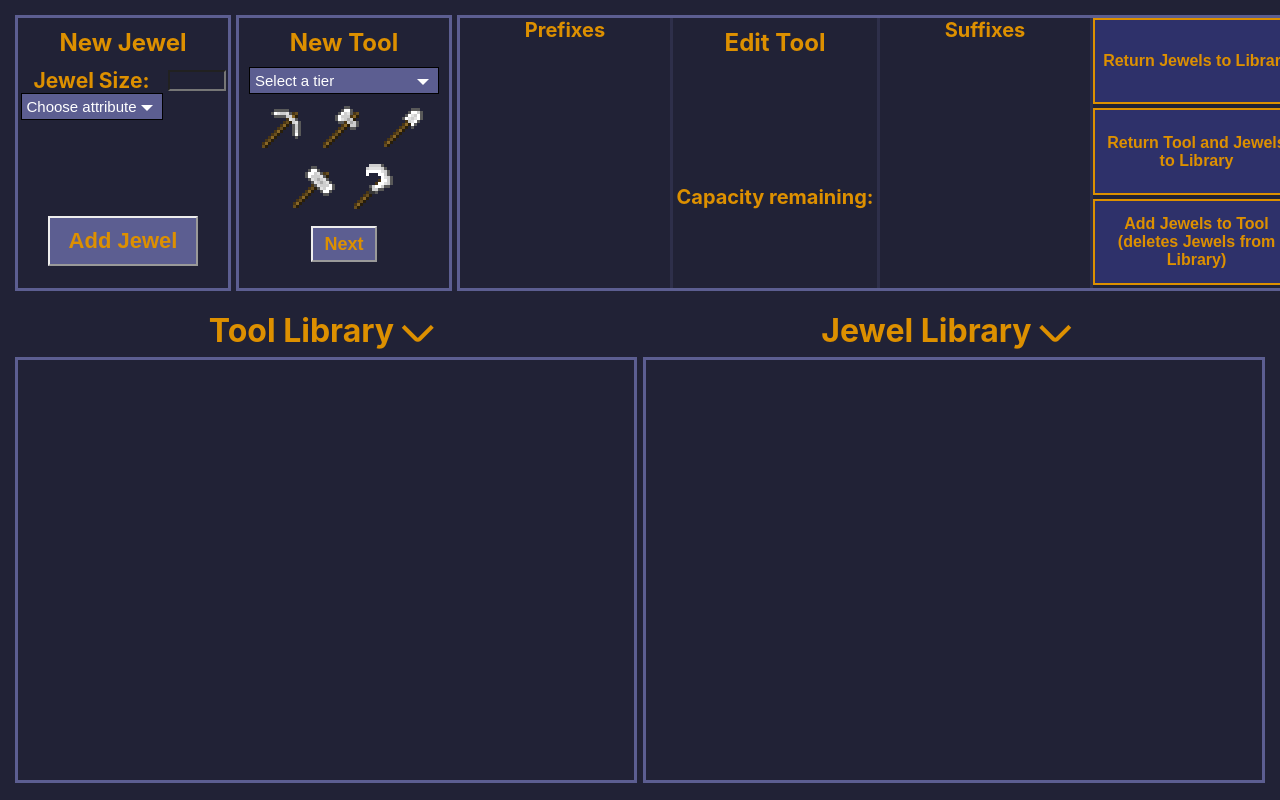
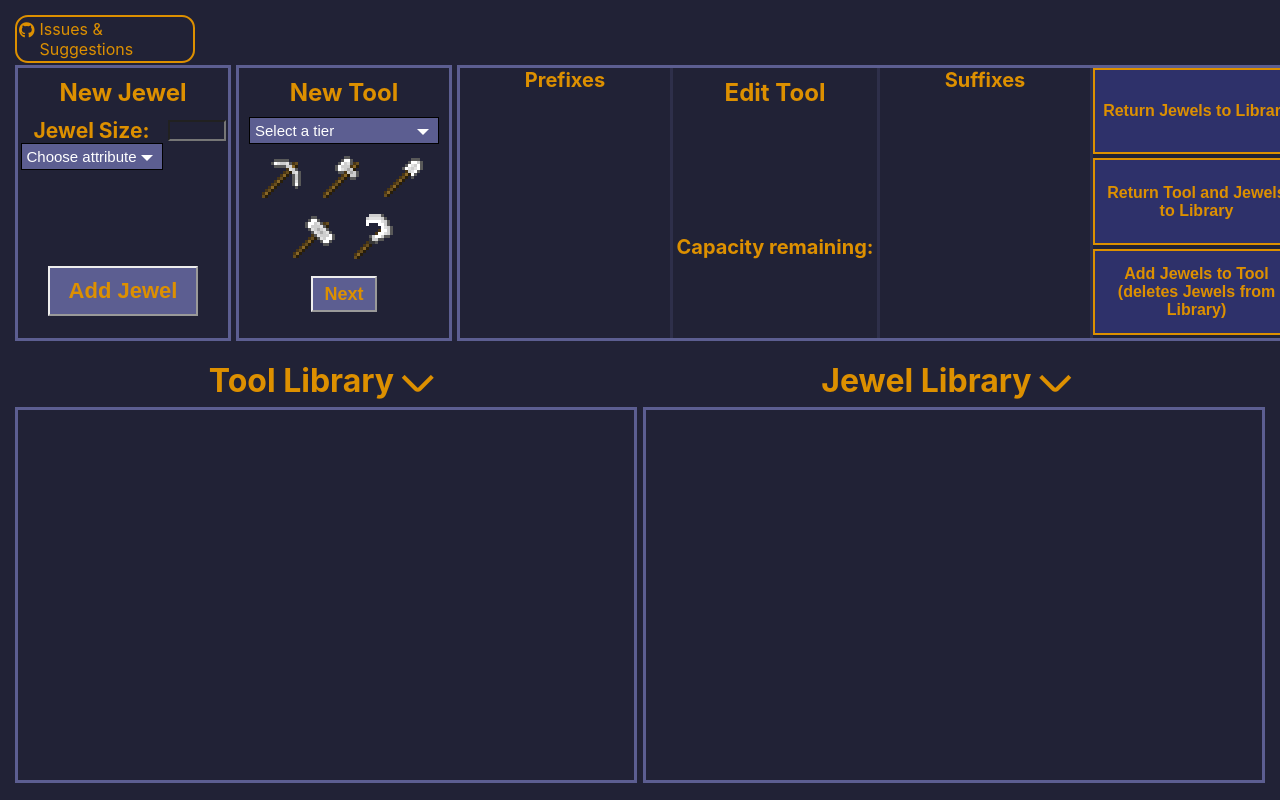
Before and after one commit to Hannah-GBS/VH-Jewel-Calc, a plain HTML site: page index.html in a window 1280 px wide. Shown: the top 800 px of the page. Drawn offline with nearby package versions, Linux system fonts and the light colour scheme.

Commit message:
Add github link

```diff
--- a/index.html
+++ b/index.html
@@ -10,10 +10,16 @@
     <link rel='stylesheet'
         href='https://cdn-uicons.flaticon.com/uicons-regular-straight/css/uicons-regular-straight.css'>
     <link rel='stylesheet' href='https://cdn-uicons.flaticon.com/uicons-bold-straight/css/uicons-bold-straight.css'>
+    <script src="https://kit.fontawesome.com/1faf6136ee.js" crossorigin="anonymous"></script>
 </head>
 
 <body>
     <div style="display: flex; flex-direction: column; height: 96vh; padding: 15px; user-select: none;">
+        <a id="githubButton" target="_blank" href="https://www.github.com/Hannah-GBS/VH-Jewel-Calc/issues/">
+            <i class="fa-brands fa-github" style=" line-height: 22px;"></i>
+            <p style="margin: 0 0 0px 5px; line-height: 20px;">Issues & Suggestions</p>
+        </a>
+
         <div style="display: grid; grid-gap: 5px; grid-template-columns: 216px;">
             <div id="addJewel">
                 <h2 id="addJewelHeader" style="text-align: center; margin: 10px 0 10px 0;">New Jewel</h2>
--- a/style.css
+++ b/style.css
@@ -12,6 +12,16 @@ body {
     padding: 15px;
 }
 
+#githubButton {
+    display: flex;
+    border: 2px solid;
+    width: 172px;
+    border-radius: 13px;
+    padding: 2px;
+    color: inherit;
+    text-decoration: none;
+    margin-bottom: 2px;
+}
 
 /* Add Jewel Form */
 
```
